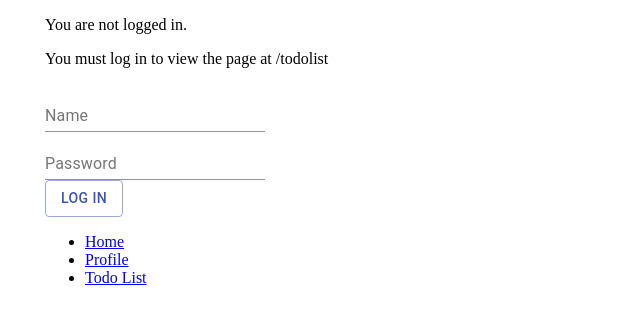
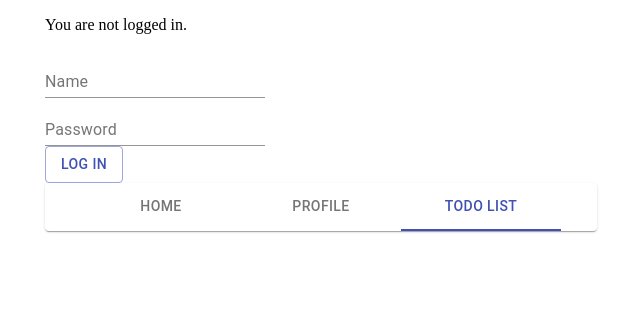
Before and after one commit to BensonLiao/redux-todos-with-delete, a React (Create React App) app: page /todolist in a window 1280 px wide. Before the commit this address led to /login. Shown: the top 324 px of the page, without its empty margins (319-959 px from the left). Built offline with nearby package versions, Linux system fonts and the light colour scheme; no server answers.

Commit message:
feat(/*): integrate router with material tabs ui

```diff
--- a/src/components/App.js
+++ b/src/components/App.js
@@ -1,21 +1,11 @@
-import React , { useContext, createContext, useState } from "react";
-import {
-  BrowserRouter as Router,
-  Switch,
-  Route,
-  Link,
-  Redirect,
-  useHistory
-} from "react-router-dom";
+import React, {useContext, createContext, useState} from "react";
+import {BrowserRouter as Router, useHistory} from "react-router-dom";
 import axios from 'axios';
 import {Container} from '@material-ui/core';
-import { ThemeProvider, createMuiTheme } from "@material-ui/core/styles";
+import {ThemeProvider, createMuiTheme} from "@material-ui/core/styles";
+import RouterTabs from './RouterTabs';
 import Login from './Login';
-import Home from './Home';
-import Profile from './Profile';
-import AddTodo from '../containers/AddTodo';
-import VisibleTodoList from '../containers/VisibleTodoList';
-import TodoListFilter from './TodoListFilter';
+
 const API_KEY = process.env.REACT_APP_API_KEY;
 
 const fakeAuth = {
@@ -134,68 +124,18 @@ const AuthButton = () => {
   );
 }
 
-const PrivateRoute = ({ children, ...rest }) => {
-  let auth = useAuth();
-  return (
-    <Route
-      {...rest}
-      render={({ location }) =>
-        auth.user ? (
-          children
-        ) : (
-          <Redirect
-            to={{
-              pathname: "/login",
-              state: { from: location }
-            }}
-          />
-        )
-      }
-    />
-  );
-}
-
 const App = () => {
   const theme = createMuiTheme();
   return (
     <Container maxWidth='sm'>
       <ThemeProvider theme={theme}>
         <ProvideAuth>
-        <Router>
-          <div>
+          <Router>
             <AuthButton />
-            <Route path="/login">
-              <Login />
-            </Route>
-
-            <ul>
-              <li>
-                <Link to="/home">Home</Link>
-              </li>
-              <li>
-                <Link to="/profile">Profile</Link>
-              </li>
-              <li>
-                <Link to="/todolist">Todo List</Link>
-              </li>
-            </ul>
-
-            <Switch>
-              <PrivateRoute path="/home">
-                <Home />
-              </PrivateRoute>
-              <PrivateRoute path="/profile">
-                <Profile />
-              </PrivateRoute>
-              <PrivateRoute path="/todolist">
-                <AddTodo />
-                <TodoListFilter />
-                <VisibleTodoList />
-              </PrivateRoute>
-            </Switch>
-          </div>
-        </Router>
-      </ProvideAuth>
+            <Login />
+            <RouterTabs/>
+          </Router>
+        </ProvideAuth>
       </ThemeProvider>
     </Container>
   )
--- a/src/components/Login.js
+++ b/src/components/Login.js
@@ -25,7 +25,7 @@ const Login = () => {
 
   return (
     <div>
-    <p>You must log in to view the page at {from.pathname}</p>
+      {auth.user ? null : (
         <form>
           <div>
             <TextField id="user-name" label="Name" value={username} onChange={handleUserNameChange} />
@@ -43,6 +43,7 @@ const Login = () => {
             </Button>
           </div>
         </form>
+      )}
     </div>
   );
 }
--- /dev/null
+++ b/src/components/RouterTabs.js
@@ -0,0 +1,67 @@
+import React from "react";
+import {withRouter} from "react-router";
+import {Route, Switch, Link} from "react-router-dom";
+import {Paper, Tab, Tabs} from '@material-ui/core';
+import {makeStyles} from "@material-ui/core/styles";
+import {useAuth} from './App'
+import Home from './Home';
+import Profile from './Profile';
+import AddTodo from '../containers/AddTodo';
+import VisibleTodoList from '../containers/VisibleTodoList';
+import TodoListFilter from './TodoListFilter';
+
+const useStyles = makeStyles({
+  root: {
+    flexGrow: 1,
+  },
+});
+
+const PrivateRoute = ({ children, ...rest }) => {
+  const auth = useAuth();
+  return (
+    <Route
+      {...rest}
+      render={() =>
+        auth.user ? (
+          children
+        ) : null
+      }
+    />
+  );
+}
+
+const RouterTabs = withRouter(({location}) => {
+  const classes = useStyles();
+  return (
+    <>
+    <Paper className={classes.root}>
+      <Tabs
+        value={location.pathname}
+        indicatorColor="primary"
+        textColor="primary"
+        centered
+      >
+        <Tab label="Home" component={Link} to="/" value='/'/>
+        <Tab label="Profile" component={Link} to="/profile" value='/profile'/>
+        <Tab label="Todo List" component={Link} to="/todolist" value='/todolist'/>
+      </Tabs>
+    </Paper>
+
+    <Switch>
+      <PrivateRoute path="/">
+        <Home />
+      </PrivateRoute>
+      <PrivateRoute path="/profile">
+        <Profile />
+      </PrivateRoute>
+      <PrivateRoute path="/todolist">
+        <AddTodo />
+        <TodoListFilter />
+        <VisibleTodoList />
+      </PrivateRoute>
+    </Switch>
+    </>
+  );
+});
+
+export default RouterTabs;
```
Lines whose indentation alone changed are shown as unchanged.
